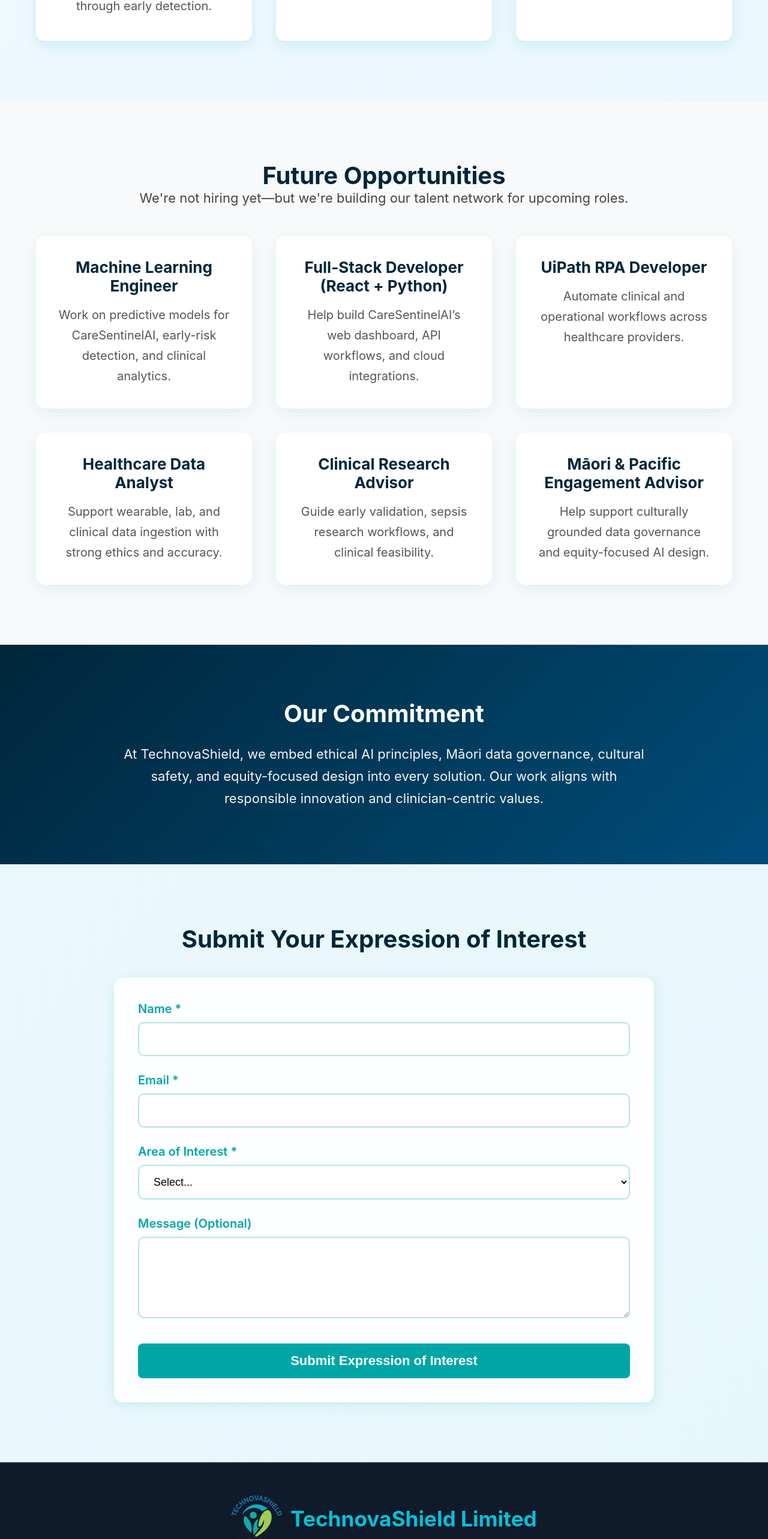
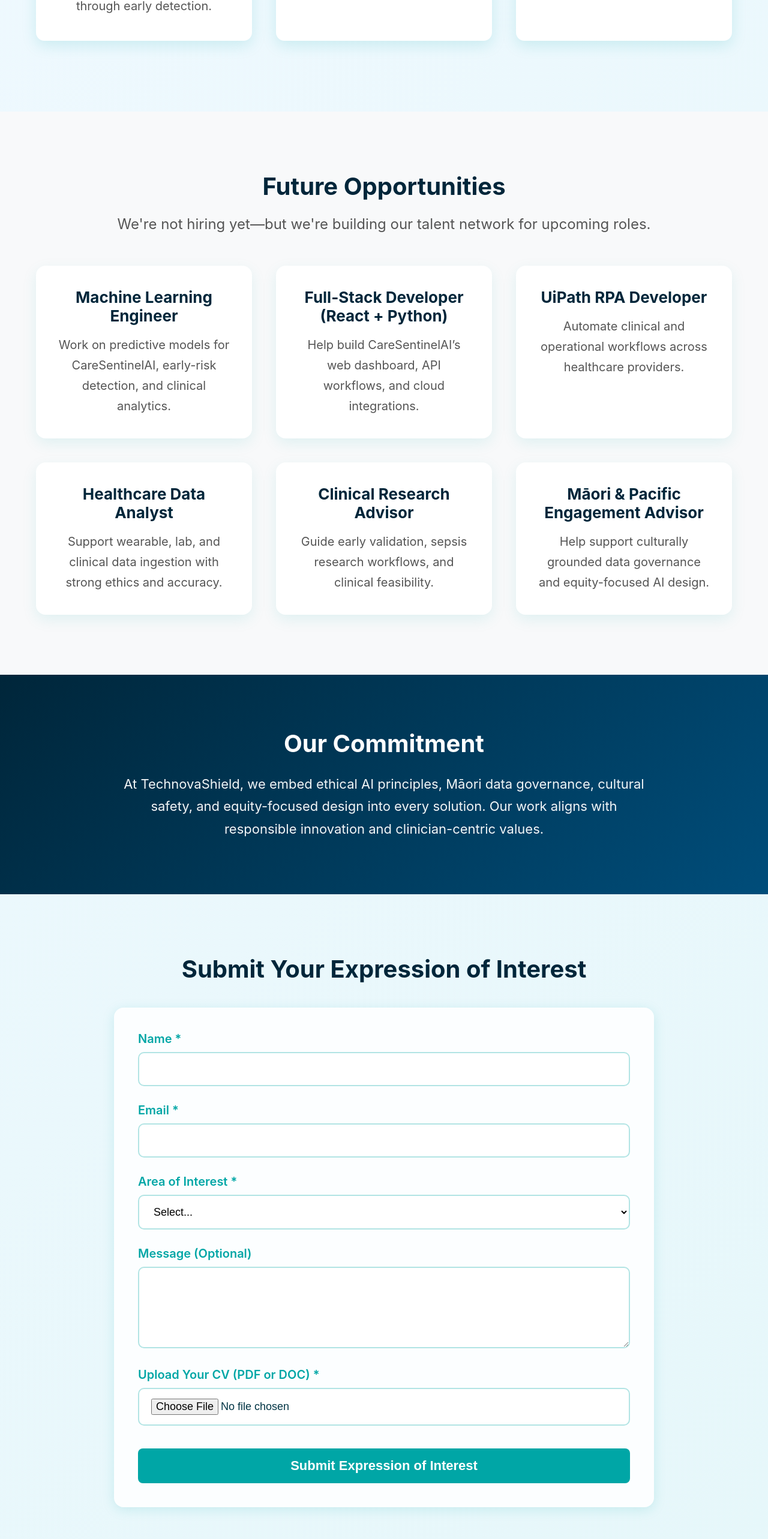
Before and after one commit to Technovashield/Technovashield-Website, a React (Create React App) app: page /careers in a window 1280 px wide. Shown: the part 1180-3746 px from the top of the page at 60% size. Built offline with nearby package versions, Linux system fonts and the light colour scheme.

Commit message:
Added CV upload field + Careers layout fixes

```diff
--- a/src/pages/CareersPage.js
+++ b/src/pages/CareersPage.js
@@ -143,9 +143,10 @@
       </section>
 
       {/* FUTURE ROLES */}
-      <section className="careers-roles">
+      <section className="careers-roles future-opportunities">
   <div className="container">
     <h2>Future Opportunities</h2>
+
     <p className="roles-description">
       We're not hiring yet—but we're building our talent network for
       upcoming roles.
@@ -180,7 +181,9 @@
   <div className="container">
     <h2>Submit Your Expression of Interest</h2>
 
-          <form onSubmit={handleSubmit} className="careers-form">
+    <form onSubmit={handleSubmit} className="careers-form" encType="multipart/form-data">
+
+      {/* Name */}
       <div className="form-group">
         <label>Name *</label>
         <input
@@ -192,6 +195,7 @@
         />
       </div>
 
+      {/* Email */}
       <div className="form-group">
         <label>Email *</label>
         <input
@@ -203,6 +207,7 @@
         />
       </div>
 
+      {/* Area of Interest */}
       <div className="form-group">
         <label>Area of Interest *</label>
         <select
@@ -220,6 +225,7 @@
         </select>
       </div>
 
+      {/* Message (Optional) */}
       <div className="form-group">
         <label>Message (Optional)</label>
         <textarea
@@ -228,17 +234,35 @@
           value={formData.message}
           onChange={handleChange}
         />
-
       </div>
 
+      {/* CV Upload */}
+      <div className="form-group">
+        <label>Upload Your CV (PDF or DOC) *</label>
+        <input
+          type="file"
+          name="resume"
+          accept=".pdf,.doc,.docx"
+          onChange={(e) =>
+            setFormData({ ...formData, resume: e.target.files[0] })
+          }
+          required
+          className="file-input"
+        />
+      </div>
+
+      {/* Submit Button */}
       <button
         type="submit"
         className="btn btn-primary"
         disabled={status === "sending"}
       >
-              {status === "sending" ? "Sending..." : "Submit Expression of Interest"}
+        {status === "sending"
+          ? "Sending..."
+          : "Submit Expression of Interest"}
       </button>
 
+      {/* Messages */}
       {status === "success" && (
         <p className="form-message success">
           Thank you! Your expression of interest has been submitted.
--- a/src/pages/SupportCareSentinelAI.js
+++ b/src/pages/SupportCareSentinelAI.js
@@ -1,5 +1,6 @@
 import React, { useState } from "react";
 import "../styles/SupportCareSentinelAI.css";
+import { Link } from "react-router-dom";
 
 const SupportCareSentinelAI = () => {
   const [openPanel, setOpenPanel] = useState(null); // null = no panel open
@@ -203,7 +204,7 @@
       {/* CONTACT */}
       <section className="support-contact" id="contact-support">
   <div className="contact-box">
-          <h2>Get In Touch</h2>
+    <h2>Connect With Us</h2>
     <p>
       Want to support CareSentinelAI or become a pilot partner?
       We’d love to hear from you.
@@ -214,7 +215,9 @@
       <p><strong>Phone:</strong> +64 21 0865 7999</p>
     </div>
 
-          <a href="/contact" className="contact-btn">Go To Contact Page</a>
+    <Link to="/contact" className="contact-btn">
+      Get in Touch
+    </Link>
   </div>
 </section>
     </div>
--- a/src/styles/CareersPage.css
+++ b/src/styles/CareersPage.css
@@ -99,9 +99,9 @@
 
 .roles-description {
   font-size: 22px;
-  max-width: 850px;
+  color: #555;      /* <-- THIS was giving the light grey colour */
+  max-width: 900px;
   margin: 0 auto 50px;
-  color: #444;
 }
 
 .roles-grid {
@@ -236,6 +236,21 @@
   color: #ef4444;
 }
 
+.future-opportunities {
+  margin-top: 18px; /* creates clean spacing above this section */
+}
+
+.future-opportunities h2 {
+  margin-bottom: 25px; /* increase gap between title and sentence */
+}
+
+.future-opportunities .roles-description {
+  font-size: 24px;
+  line-height: 1.6;
+  color: #555;        /* restores original soft grey colour */
+  margin-top: -5px;
+}
+
 /* RESPONSIVE */
 @media (max-width: 768px) {
   .careers-hero h1 {
--- a/src/styles/SupportCareSentinelAI.css
+++ b/src/styles/SupportCareSentinelAI.css
@@ -340,7 +340,7 @@
   background: #0284c7;
   color: #ffffff;
   border-radius: 40px;
-  font-size: 1.55rem;
+  font-size: 2rem;
   font-weight: 700;
   text-decoration: none;
   transition: all 0.3s ease;
```
Lines whose indentation alone changed are shown as unchanged.
